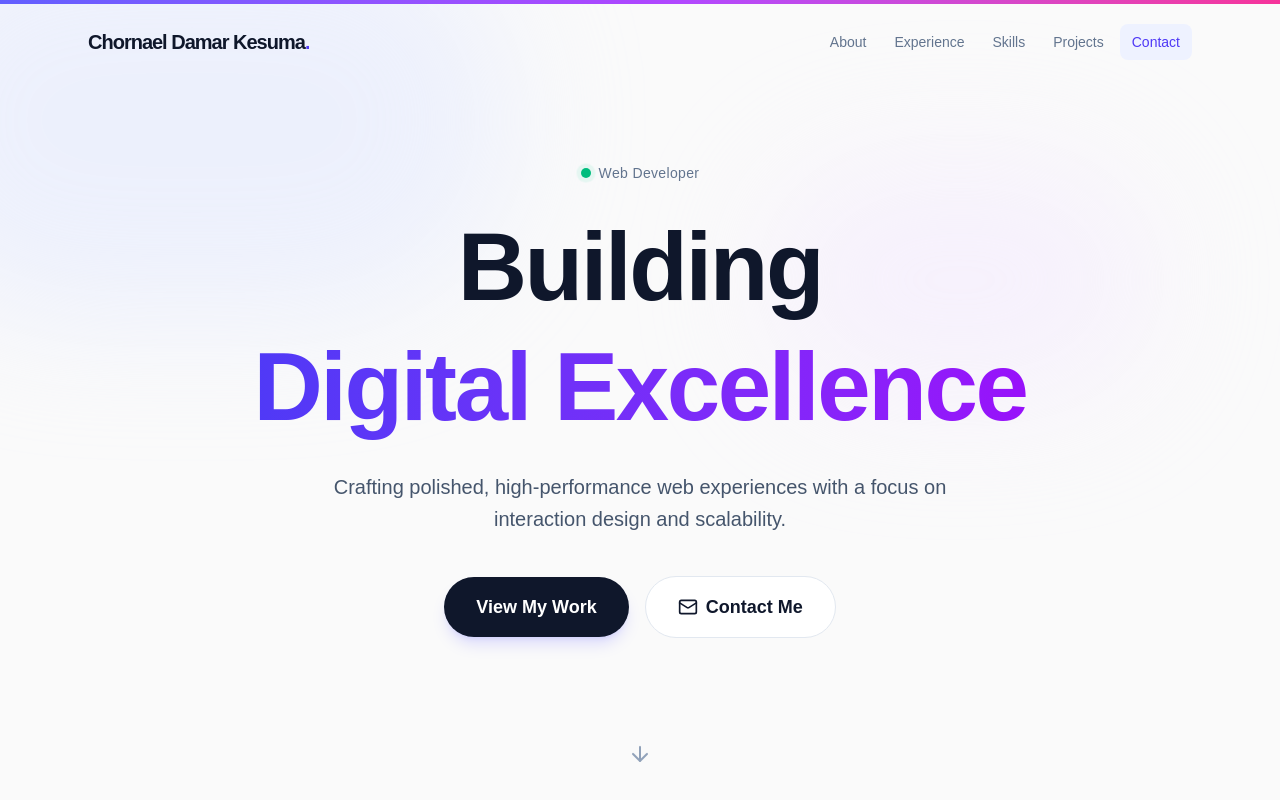
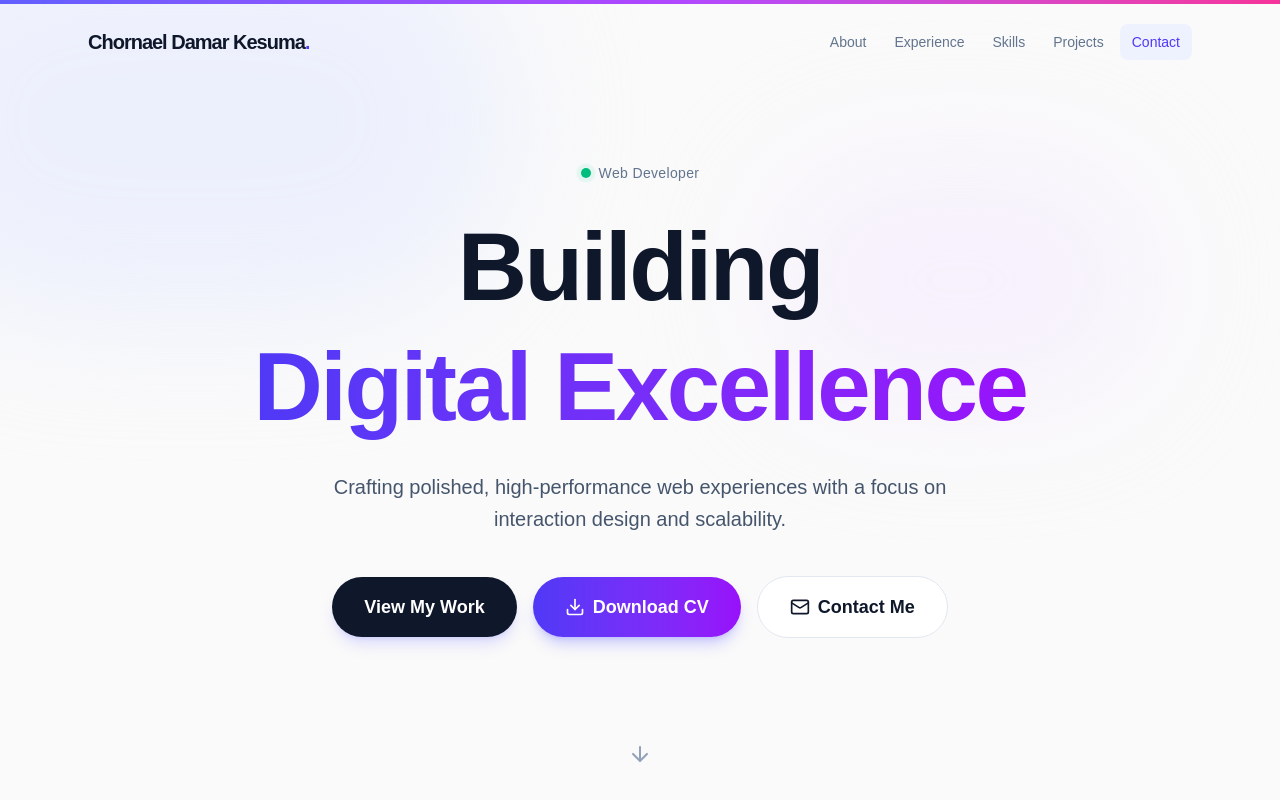
Before and after one commit to Jikoyuo/portfolio-damar, a Next.js app: page / in a window 1280 px wide. Shown: the top 800 px of the page. Built offline with nearby package versions, Linux system fonts and the light colour scheme.

Commit message:
adding cv download button

```diff
--- a/src/components/Hero.tsx
+++ b/src/components/Hero.tsx
@@ -1,6 +1,6 @@
 "use client";
 import { motion } from "framer-motion";
-import { ArrowDown, Github, Linkedin, Mail } from "lucide-react";
+import { ArrowDown, Github, Linkedin, Mail, Download } from "lucide-react";
 import { PROFILE } from "@/data/profile";
 
 export default function Hero() {
@@ -72,6 +72,14 @@ export default function Hero() {
                         View My Work
                     </a>
                     <a
+                        href="/cv.pdf"
+                        download
+                        className="inline-flex items-center gap-2 px-6 sm:px-8 py-3 sm:py-4 bg-gradient-to-r from-indigo-600 to-purple-600 text-white rounded-full font-bold text-base sm:text-lg hover:from-indigo-500 hover:to-purple-500 transition-all hover:scale-105 active:scale-95 shadow-lg shadow-indigo-500/30"
+                    >
+                        <Download size={20} />
+                        Download CV
+                    </a>
+                    <a
                         href={PROFILE.socials.email}
                         className="inline-flex items-center gap-2 px-6 sm:px-8 py-3 sm:py-4 bg-white text-slate-900 border border-slate-200 rounded-full font-bold text-base sm:text-lg hover:bg-slate-50 transition-all hover:scale-105 active:scale-95"
                     >
```
Also changed, not shown: 1 other file (tests, documents, lock files or other folders).
